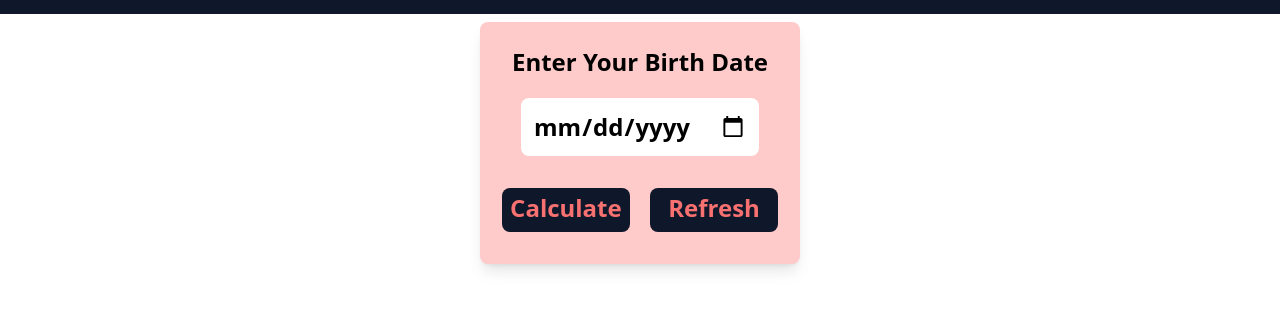
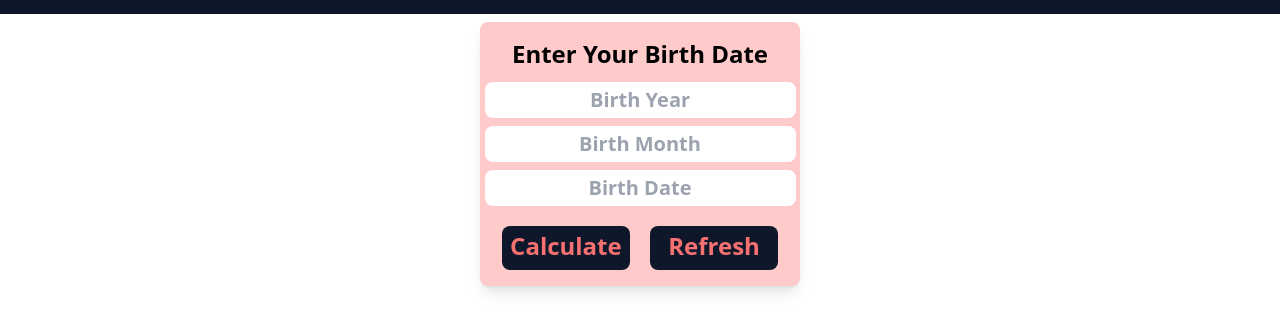
Before and after one commit to MohammadAmitHasan/Age-Calculator, a plain HTML site: page index.html in a window 1280 px wide. Both pictures are taken after a click on the button "Refresh". Shown: the part 58-390 px from the top of the page. Drawn offline with nearby package versions, Linux system fonts and the light colour scheme.

Commit message:
UI and function update

```diff
--- a/app.js
+++ b/app.js
@@ -2,10 +2,16 @@ const months = [31, 28, 31, 30, 31, 30, 31, 31, 30, 31, 30, 31];
 
 function ageCalculate() {
     // Take user input
-    let inputDate = new Date(document.getElementById("date-input").value);
+    // let inputDate = new Date(document.getElementById("date-input").value);
+    const yearInput = document.getElementById('year-input');
+    const monthInput = document.getElementById('month-input');
+    const dateInput = document.getElementById('date-input');
+    // Get the birth date
+    let inputDate = new Date(yearInput.value + '/' + monthInput.value + '/' + dateInput.value);
+
     // Input validation
     if (inputDate == 'Invalid Date') {
-        alert('Please, Provide date properly');
+        alert('Only numbers are allowed. Please, Provide Year, month, and date properly');
     }
     else {
         // Get current date
@@ -63,6 +69,7 @@ function ageCalculate() {
         displayResult(birthDate, birthMonth, birthYear);
         document.getElementById('result-section').style.display = 'block';
     }
+    clearInputField();
 
 }
 
@@ -85,6 +92,15 @@ function leapChecker(year) {
 
 // Clear the screen
 document.getElementById('refresh').addEventListener('click', function () {
-    document.getElementById("date-input").value = '';
+    // document.getElementById("date-input").value = '';
     document.getElementById('result-section').style.display = 'none';
+    clearInputField();
 });
+
+// clear input field function
+function clearInputField() {
+    // Clear input fields
+    document.getElementById('year-input').value = '';
+    document.getElementById('month-input').value = '';
+    document.getElementById('date-input').value = '';
+}
--- a/index.html
+++ b/index.html
@@ -5,7 +5,7 @@
     <meta charset="UTF-8">
     <meta http-equiv="X-UA-Compatible" content="IE=edge">
     <meta name="viewport" content="width=device-width, initial-scale=1.0">
-    <title>Document</title>
+    <title>Age Calculator Created By Hasan</title>
     <!-- Tailwind extension -->
     <script src="https://cdn.tailwindcss.com"></script>
     <!-- custom style -->
@@ -21,9 +21,17 @@
     <main>
         <!-- Form section -->
         <section>
-            <div class="bg-red-200 w-80 mx-auto mt-2 mb-5 rounded-lg text-center pt-4 pb-8 shadow-lg">
-                <h3 class="text-2xl p-2 font-semibold">Enter Your Birth Date</h3>
-                <input id="date-input" class="text-2xl font-semibold my-3 p-3 rounded-lg" type="date">
+            <div class="bg-red-200 w-80 mx-auto mt-2 mb-5 rounded-lg text-center py-4 shadow-lg">
+                <h3 class="text-2xl font-semibold">Enter Your Birth Date</h3>
+                <div>
+                    <input id="year-input" type="text" placeholder="Birth Year"
+                        class="text-xl rounded-lg p-1 text-center mt-3 mb-1 text-pink-700 font-bold">
+                    <input id="month-input" type="text" placeholder="Birth Month"
+                        class="text-xl rounded-lg p-1 text-center my-1 text-pink-700 font-bold">
+                    <input id="date-input" type="text" placeholder="Birth Date"
+                        class="text-xl rounded-lg p-1 text-center mt-1 text-pink-700 font-bold">
+                </div>
+                <!-- <input id="date-input" class="text-2xl font-semibold my-3 p-3 rounded-lg" type="date"> -->
                 <button onclick="ageCalculate()"
                     class="bg-slate-900 text-red-400 text-2xl mt-5 pt-1 pb-2 w-32 rounded-lg font-semibold mr-2">Calculate
                 </button>
```
